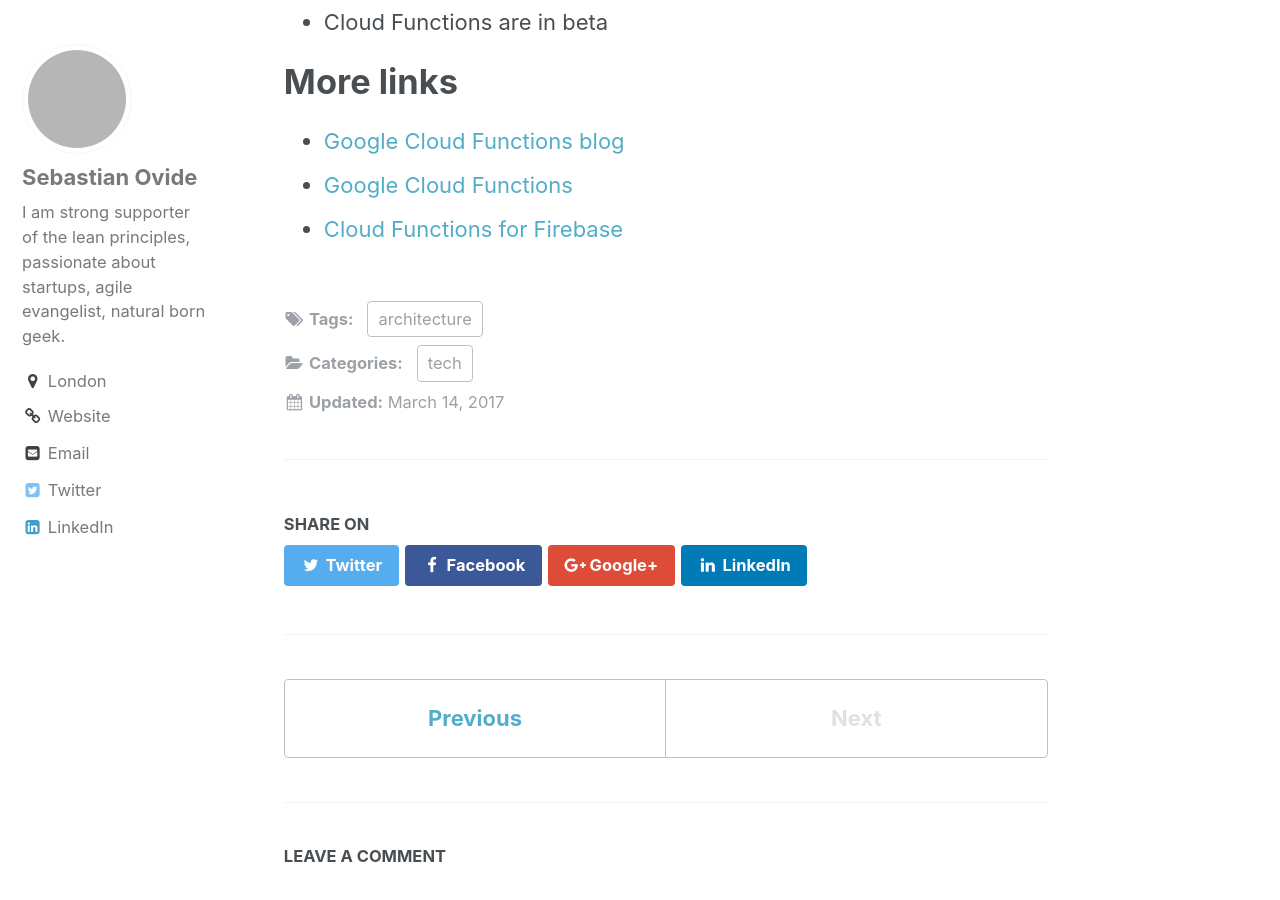
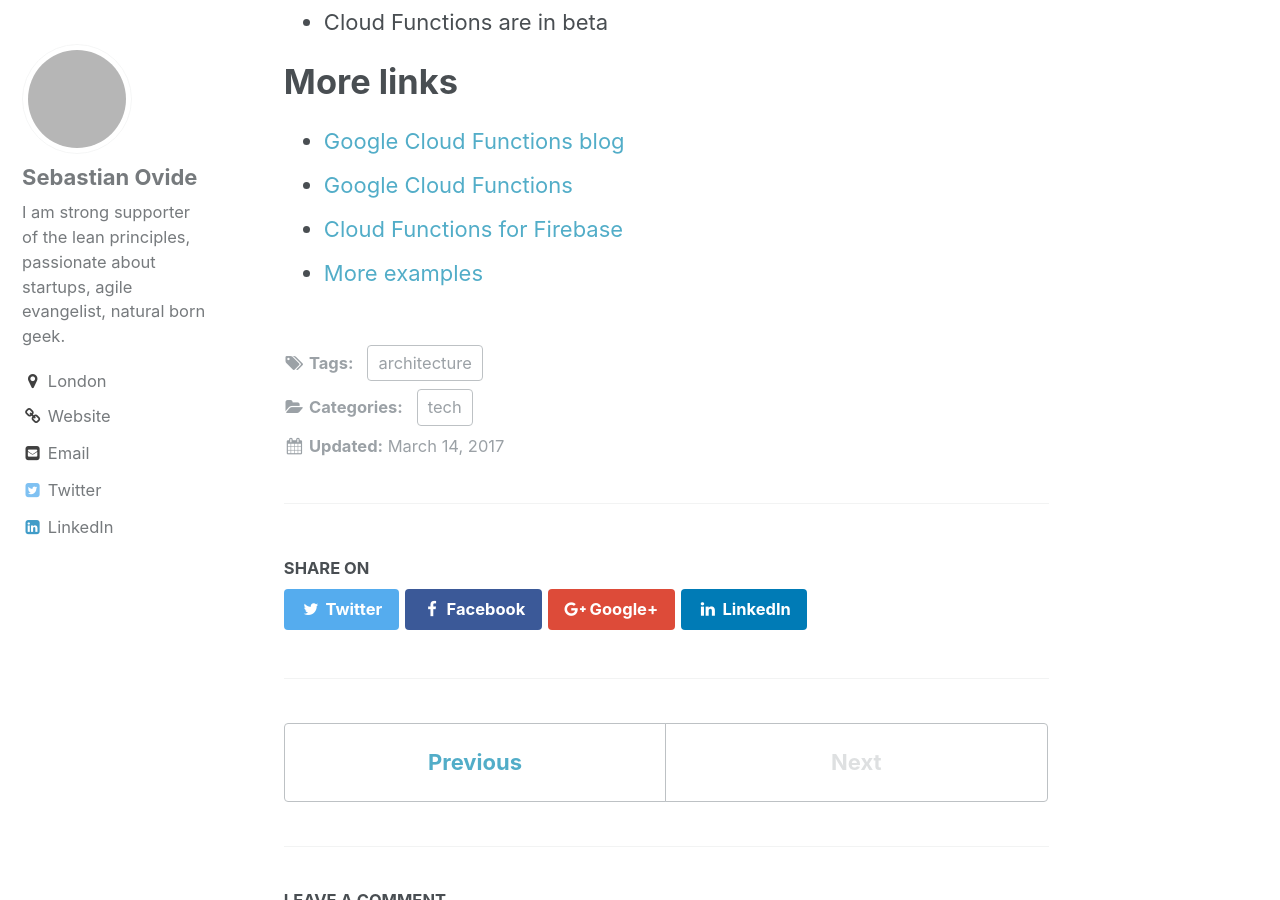
Before and after one commit to sebastianovide/test2, a Jekyll site: the page built from _posts/2017-03-14-firebase-functions.md, in a window 1280 px wide and 900 px high, scrolled down 1536 px. Built offline with Jekyll 4.4.1, drawn with Linux system fonts in a browser that asks for light colours; comment, search, counter and statistics services are not loaded; grey boxes are pictures that could not be loaded.

Commit message:
added more examples

```diff
--- a/_posts/2017-03-14-firebase-functions.md
+++ b/_posts/2017-03-14-firebase-functions.md
@@ -23,3 +23,4 @@
 - [Google Cloud Functions blog](https://cloudplatform.googleblog.com/2017/03/Google-Cloud-Functions-a-serverless-environment-to-build-and-connect-cloud-services_13.html)
 - [Google Cloud Functions](https://cloud.google.com/functions/)
 - [Cloud Functions for Firebase](https://firebase.google.com/features/functions/)
+- [More examples](https://github.com/firebase/functions-samples)
```
